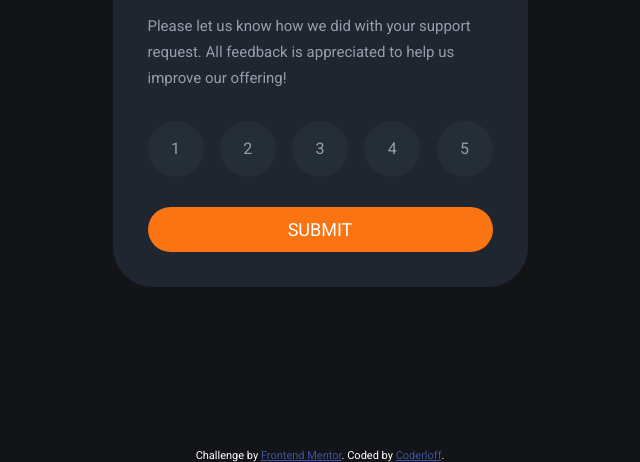
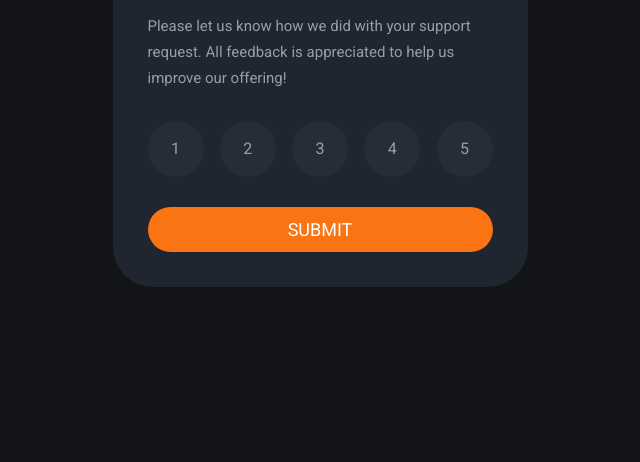
Before and after one commit to coderloff/interactive-rating-component, a plain HTML site: page index.html in a window 1280 px wide. Shown: the part 338-800 px from the top of the page, without its empty margins (320-960 px from the left). Drawn offline with Linux system fonts and the light colour scheme.

Commit message:
Initial commit

```diff
--- a/index.html
+++ b/index.html
@@ -49,11 +49,6 @@
 
   <!-- Thank you state end -->
 
-
-  <div class="attribution">
-    Challenge by <a href="https://www.frontendmentor.io?ref=challenge" target="_blank">Frontend Mentor</a>.
-    Coded by <a href="#">Coderloff</a>.
-  </div>
   <script src="script.js"></script>
 </body>
 </html>
```
